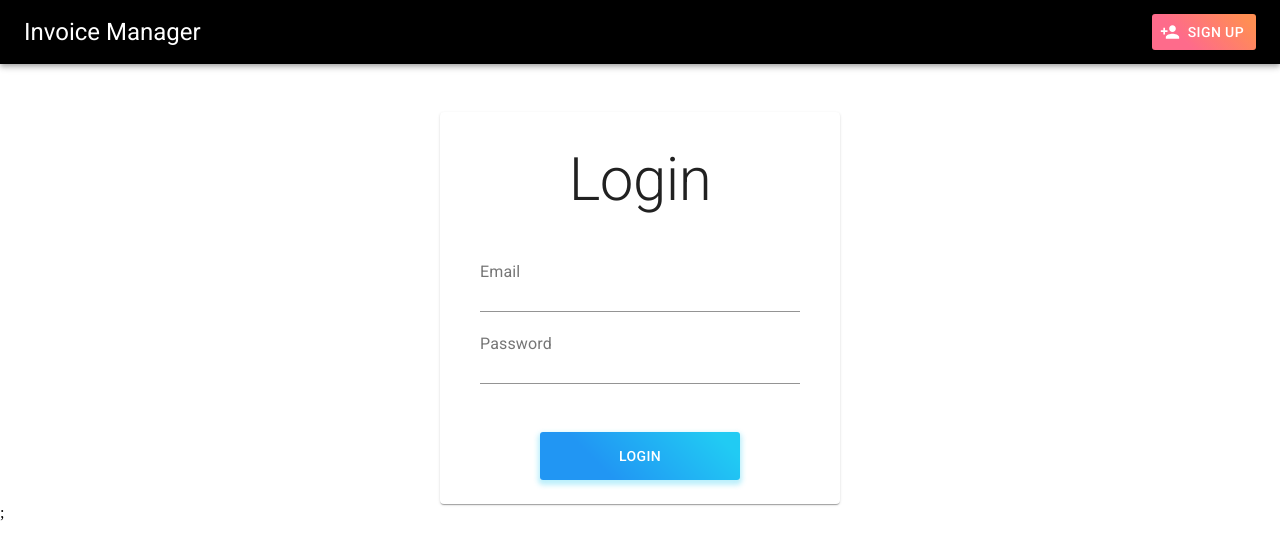
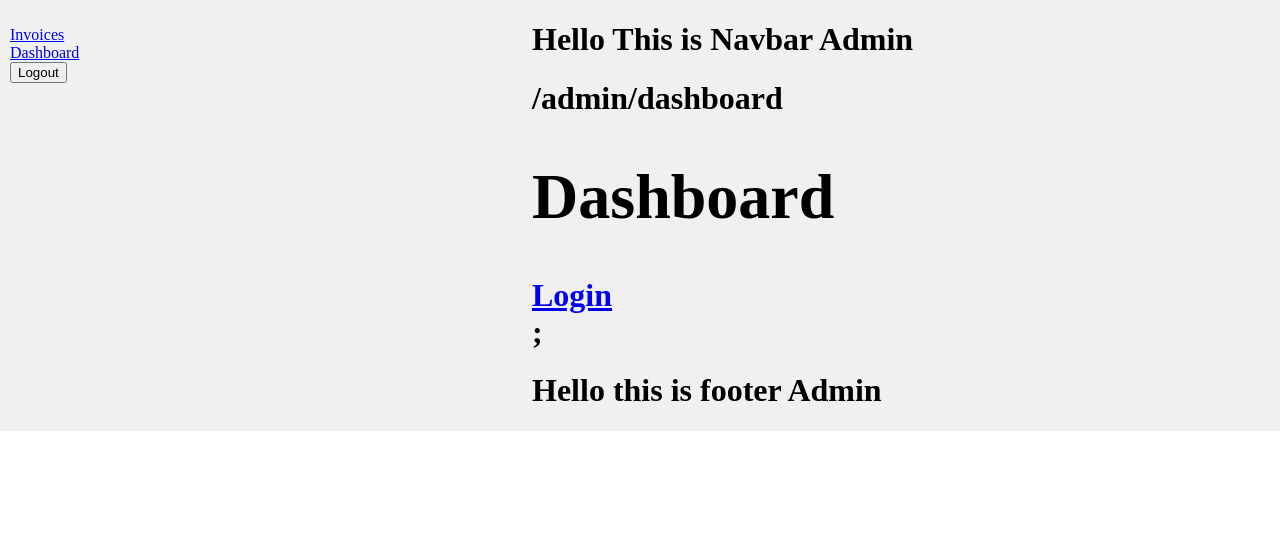
Before and after one commit to Jackson201325/invoice_manager_FE, a React (Create React App) app: page /admin/dashboard in a window 1280 px wide. Before the commit this address led to /login. Shown: the top 560 px of the page. Built offline with nearby package versions, Linux system fonts and the light colour scheme; sample sign-in values are in the browser's storage.

Commit message:
Working loading state

```diff
--- a/src/App.tsx
+++ b/src/App.tsx
@@ -1,23 +1,23 @@
 import React from 'react';
 import { Route, BrowserRouter, Switch, Redirect } from 'react-router-dom';
-import { AdminLayout } from './app/layouts/AdminLayout';
+import { connect } from 'react-redux';
+
+import AdminLayout from './app/layouts/AdminLayout';
 import { NotFound } from './app/views/NotFound';
 import AuthLogin from './app/views/auth-views/AuthLogin';
 import SignUp from './app/views/auth-views/SignUp';
 import { NavbarFooterAuth } from './app/layouts/NavbarFooterAuth';
 import ProtectedRoute from './app/components/ProtectedRoute';
 import { IAuthenticationState } from './app/redux/Authentication/reducer';
-import { connect } from 'react-redux';
 import { login } from './app/redux/Authentication/action';
 
-const App = props => {
+const App = () => {
   return (
     <BrowserRouter>
       <Switch>
         <Route path="/admin" render={props => <AdminLayout {...props} />} />
         <ProtectedRoute
           exact
-          isLoggedIn={props.isLoggedIn}
           path="/login"
           pageName="login"
           component={AuthLogin}
@@ -25,13 +25,11 @@ const App = props => {
         />
         <ProtectedRoute
           exact
-          isLoggedIn={props.isLoggedIn}
           path="/signup"
           pageName="signup"
           component={SignUp}
           layout={NavbarFooterAuth}
         />
-        <Redirect from="/" to="/login" />
         <Route path="*" pageName="Not Found" component={NotFound} />
       </Switch>
     </BrowserRouter>
@@ -39,7 +37,6 @@ const App = props => {
 };
 
 const mapStateToProps = (state: { authReducer: IAuthenticationState }) => {
-  console.log(state);
   return {
     isLoggedIn: state.authReducer.isLoggedIn,
     errorMessage: state.authReducer.errorMessage
--- a/src/app/api/axiosConfig.tsx
+++ b/src/app/api/axiosConfig.tsx
@@ -1,11 +1,11 @@
 import axios from 'axios';
 
 export default function initializeAxios() {
-  const token = localStorage.getItem('auth_token');
-  const baseURL = `http://localhost:3000`;
+  // const token = localStorage.getItem('auth_token');
+  // const baseURL = `http://localhost:3000`;
 
-  axios.defaults.headers.common['Authorization'] = token
-    ? `${token}`
-    : undefined;
-  axios.defaults.baseURL = baseURL;
+  // axios.defaults.headers.common['Authorization'] = token
+  //   ? `${token}`
+  //   : undefined;
+  // axios.defaults.baseURL = baseURL;
 }
--- a/src/app/components/ProtectedRoute.tsx
+++ b/src/app/components/ProtectedRoute.tsx
@@ -1,13 +1,17 @@
 import React from 'react';
 import { Route, Redirect, withRouter } from 'react-router-dom';
+import { IAuthenticationState } from '../redux/Authentication/reducer';
+import { logout } from '../redux/Authentication/action';
+import { connect } from 'react-redux';
 
 const ProtectedRoute = ({
   component: Component,
   layout: Layout,
   isLoggedIn,
+  logout,
   ...props
 }) => {
-  console.log(isLoggedIn);
+
   return (
     <Route
       {...props}
@@ -25,9 +29,19 @@ const ProtectedRoute = ({
             </Layout>
           );
         }
-      }}
+      }
+      }
     />
   );
 };
 
-export default withRouter(ProtectedRoute);
+const mapStateToProps = (state: { authReducer: IAuthenticationState }) => {
+  return {
+    isLoggedIn: state.authReducer.isLoggedIn,
+  };
+};
+
+export default withRouter(connect(
+  mapStateToProps,
+  { logout }
+)(ProtectedRoute));
--- a/src/app/layouts/AdminLayout.tsx
+++ b/src/app/layouts/AdminLayout.tsx
@@ -1,7 +1,10 @@
 import React from 'react';
-import { Switch, Redirect, Route } from 'react-router-dom';
+import { connect } from 'react-redux';
+import { Route, withRouter, Switch } from 'react-router-dom';
 
 import ProtectedRoute from '../components/ProtectedRoute';
+import { IAuthenticationState } from '../redux/Authentication/reducer';
+import { logout } from '../redux/Authentication/action';
 import { NavbarFooterAdmin } from '../layouts/NavbarFooterAdmin';
 import { Dashboard } from '../views/admin-views/Dashboard';
 import Invoices from '../containers/Invoices';
@@ -13,7 +16,7 @@ export const ROUTES = {
   INVOICES: '/admin/invoices'
 };
 
-export const AdminLayout = props => {
+const AdminLayout = props => {
   return (
     <div
       style={{
@@ -21,7 +24,7 @@ export const AdminLayout = props => {
         display: 'flex'
       }}
     >
-      <Sidebar />
+      <Sidebar logout={props.logout} />
       <Switch>
         <ProtectedRoute
           exact
@@ -32,7 +35,7 @@ export const AdminLayout = props => {
         />
         <ProtectedRoute
           exact
-          path={`${props.path}${ROUTES.INVOICES}`}
+          path={`${ROUTES.INVOICES}`}
           pageName="invoices"
           component={Invoices}
           layout={NavbarFooterAdmin}
@@ -42,3 +45,14 @@ export const AdminLayout = props => {
     </div>
   );
 };
+
+const mapStateToProps = (state: { authReducer: IAuthenticationState }) => {
+  return {
+    isLoggedIn: state.authReducer.isLoggedIn,
+  };
+};
+
+export default withRouter(connect(
+  mapStateToProps,
+  { logout }
+)(AdminLayout));
--- a/src/app/layouts/Sidebar.tsx
+++ b/src/app/layouts/Sidebar.tsx
@@ -1,12 +1,12 @@
 import React from 'react';
 import { Link } from 'react-router-dom';
-import { IAuthenticationState } from '../redux/Authentication/reducer';
-import { logout } from '../redux/Authentication/action';
+// import { IAuthenticationState } from '../redux/Authentication/reducer';
+// import { logout } from '../redux/Authentication/action';
 import { withRouter } from 'react-router-dom';
-import { connect } from 'react-redux';
-import { getThemeProps } from '@material-ui/styles';
+// import { connect } from 'react-redux';
 
 export const Sidebar = props => {
+
   return (
     <div
       style={{
@@ -23,23 +23,19 @@ export const Sidebar = props => {
           <Link to="/admin/dashboard">Dashboard</Link>
         </li>
         <li>
-          <button onClick={props.logout}>Logout</button>
+          <Link to="/login">
+            <button onClick={props.logout}>Logout</button>
+          </Link>
         </li>
       </ul>
     </div>
   );
 };
 
-const mapStateToProps = (state: { authReducer: IAuthenticationState }) => {
-  console.log(state);
-  return {
-    isLoggedIn: state.authReducer.isLoggedIn
-  };
-};
+// const mapStateToProps = (state: { authReducer: IAuthenticationState }) => {
+//   return {
+//     isLoggedIn: state.authReducer.isLoggedIn
+//   };
+// };
 
-export default withRouter(
-  connect(
-    mapStateToProps,
-    { logout }
-  )(Sidebar)
-);
+export default withRouter(Sidebar)
--- a/src/app/redux/Authentication/action.tsx
+++ b/src/app/redux/Authentication/action.tsx
@@ -6,16 +6,18 @@ import { urlResolver } from '../../api/loginApi';
  * End user session, remove data from localStorage
  */
 
-export const logout = () => dispatch =>
+
+export const logout = () => dispatch => {
+  console.log('je;;p')
   dispatch({ type: actionTypes.LOGOUT_SUCCESS });
-
+};
 export const login = credential => dispatch =>
   new Promise((resolve, reject) => {
-    const baseURL = `http://localhost:3000`;
     axios
-      .post(`${baseURL}${urlResolver.LOGIN}`, credential)
+      .post(`http://localhost:3000/auth/login`, credential)
       .then(response => {
         const payload = response.data.auth_token;
+        console.log(payload)
         dispatch({ type: actionTypes.LOGIN_SUCCESS, payload });
         resolve('ok');
       })
--- a/src/app/redux/Authentication/reducer.tsx
+++ b/src/app/redux/Authentication/reducer.tsx
@@ -6,16 +6,18 @@ export interface IAuthenticationState {
   errorMessage: '';
   isLoading: boolean;
 }
+const STORAGE_TOKEN_NAME = 'auth_token';
 
 export const initialState = {
-  isLoggedIn: false,
+  isLoggedIn: localStorage.getItem(STORAGE_TOKEN_NAME) ? true : false,
   errorMessage: ''
 };
 
-const STORAGE_TOKEN_NAME = 'auth_token';
 
 const clearStorageAndState = (newState, error = 'Unexpected Error') => {
+  console.log(STORAGE_TOKEN_NAME)
   localStorage.removeItem(STORAGE_TOKEN_NAME);
+  console.log(localStorage.getItem(STORAGE_TOKEN_NAME))
   newState.errorMessage = error;
   newState.isLoggedIn = false;
 };
@@ -23,11 +25,12 @@ const clearStorageAndState = (newState, error = 'Unexpected Error') => {
 export default function authReducer(state = initialState, action) {
   const newState = { ...state };
   switch (action.type) {
+
     case actionTypes.LOGIN_SUCCESS:
       console.log(action.payload);
       localStorage.setItem(STORAGE_TOKEN_NAME, action.payload);
       newState.isLoggedIn = true;
-      initializeAxios();
+
       break;
 
     case actionTypes.LOGIN_FAIL:
@@ -36,6 +39,7 @@ export default function authReducer(state = initialState, action) {
       break;
 
     case actionTypes.LOGOUT_SUCCESS:
+      console.log('LOGOUT_SUCCESS')
       clearStorageAndState(newState, action.payload);
       initializeAxios();
       break;
--- a/src/app/views/auth-views/AuthLogin.tsx
+++ b/src/app/views/auth-views/AuthLogin.tsx
@@ -84,8 +84,8 @@ export const LoginForm = props => {
               initialValues={{ email: '', password: '' }}
               onSubmit={(values, actions) => {
                 actions.setSubmitting(true);
-                props.login(values).finally(() => actions.setSubmitting(false));
-                actions.setSubmitting(false);
+                console.log(values)
+                props.login(values).then(() => actions.setSubmitting(false));
               }}
               render={props => (
                 <form className={classes.form} onSubmit={props.handleSubmit}>
@@ -140,7 +140,6 @@ class AuthLogin extends Component<IProps, {}> {
 }
 
 const mapStateToProps = (state: { authReducer: IAuthenticationState }) => {
-  console.log(state);
   return {
     isLoggedIn: state.authReducer.isLoggedIn,
     errorMessage: state.authReducer.errorMessage
```
Also changed, not shown: 1 other file (tests, documents, lock files or other folders).
